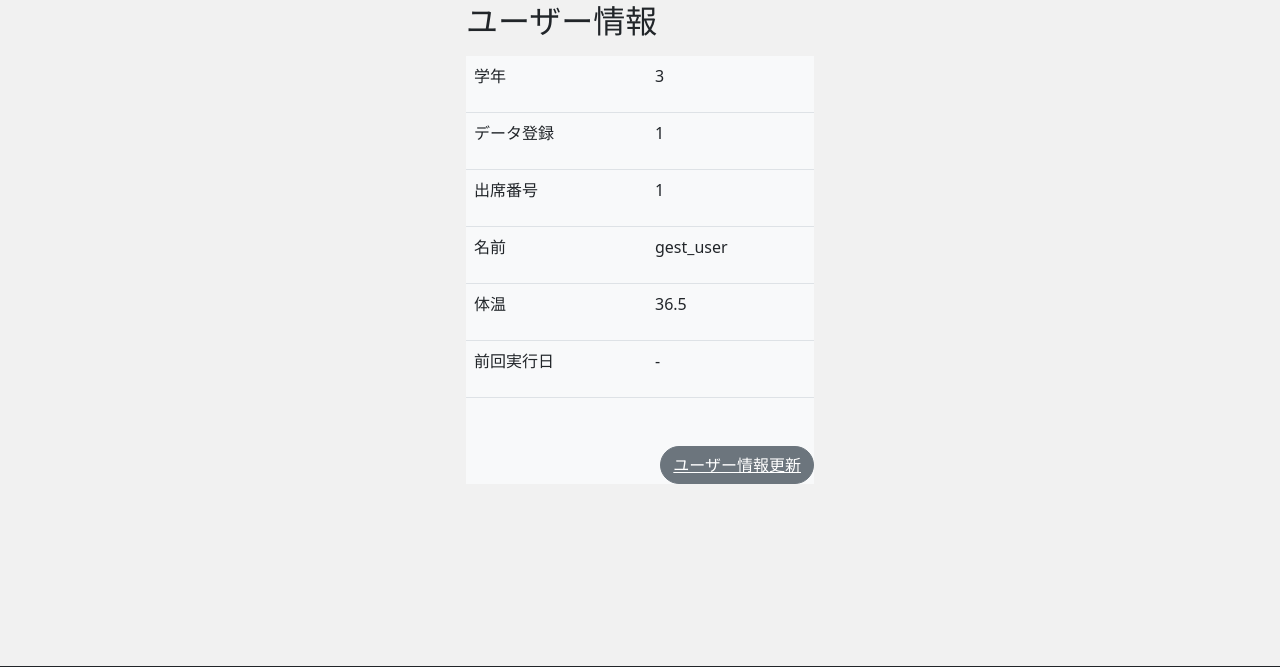
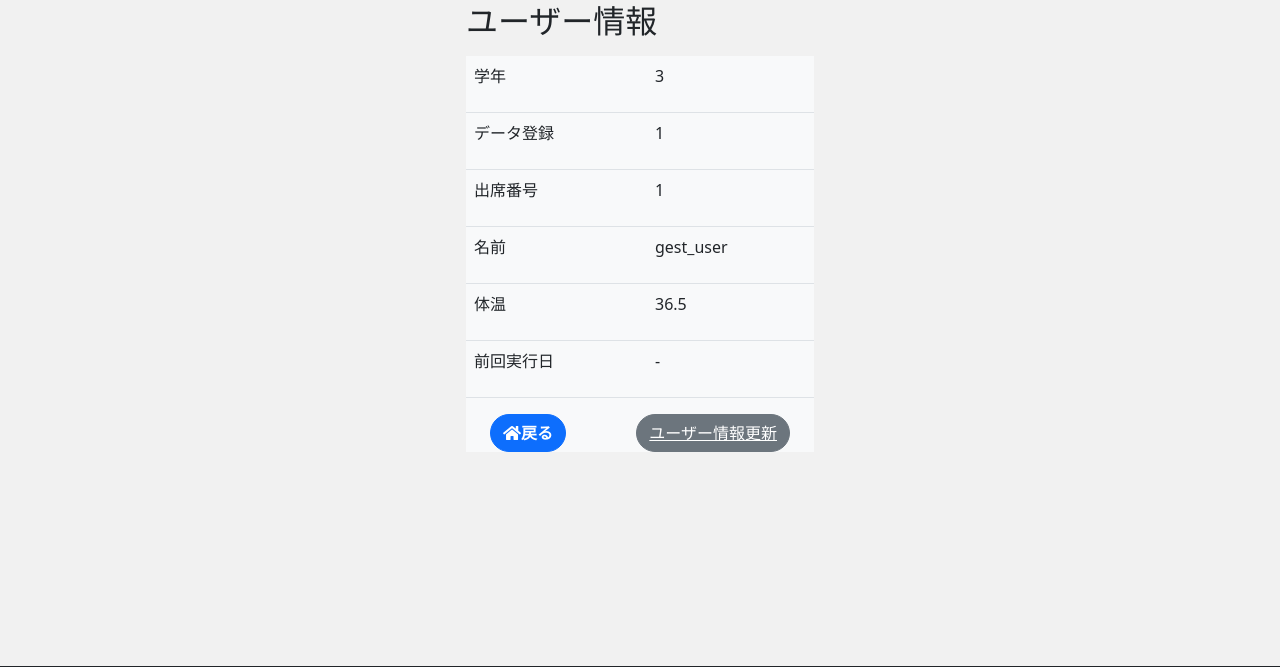
Before and after one commit to ANKM0/auto_kenkou_kansatu, a Django app: page /detail/3 in a window 1280 px wide. Shown: the part 94-761 px from the top of the page. Run offline with Django 3.2, Linux system fonts and the light colour scheme; a user stored in the database is signed in; data comes from the database, SQL or seed files in the repository; both versions use the stored data as it was after the commit; some libraries are stand-ins or nearby versions.

Commit message:
#28 完了

```diff
--- a/templates/users/base.html
+++ b/templates/users/base.html
@@ -7,6 +7,7 @@
     <meta http-equiv="X-UA-Compatible" content="IE=edge">
     <meta name="viewport" content="width=device-width, initial-scale=1.0">
     <link href="https://cdn.jsdelivr.net/npm/bootstrap@5.0.0-beta1/dist/css/bootstrap.min.css" rel="stylesheet" integrity="sha384-giJF6kkoqNQ00vy+HMDP7azOuL0xtbfIcaT9wjKHr8RbDVddVHyTfAAsrekwKmP1" crossorigin="anonymous">
+    <link href="https://use.fontawesome.com/releases/v5.15.1/css/all.css" rel="stylesheet">
     <link rel="stylesheet" href="{% static 'users/css/main.css' %}">
     <title>AUTO KENKO KANSATSU</title>
 </head>
--- a/templates/users/detail.html
+++ b/templates/users/detail.html
@@ -70,11 +70,22 @@
                     </tbody>
                 </table>
 
-                <div class="d-flex justify-content-end text-right mt-5">
-                    <button type="submit" class="btn btn-secondary rounded-pill">
-                        <a class="text-white" href="{% url 'users:update' user.pk %}"> ユーザー情報更新</a>
-                    </button>
+                <div class="container">
+                    <div class="row">
+                        <div class="col-4">
+                            <button type="submit" class="btn btn-primary rounded-pill">
+                                <a class="text-white" href="{% url 'users:index' %}"><i class="fas fa-home">戻る</i></a>
+                            </button>
+                        </div>
+                        <div class="col-8 d-flex justify-content-end text-right">
+                            <button type="submit" class="btn btn-secondary rounded-pill">
+                                <a class="text-white" href="{% url 'users:update' user.pk %}"> ユーザー情報更新</a>
+                            </button>
+                        </div>
+                    </div>
+
                 </div>
+
             </div>
 
         </div>
```
Also changed, not shown: tests/users/functional_test.py (+10 -6 lines), db.sqlite3.
